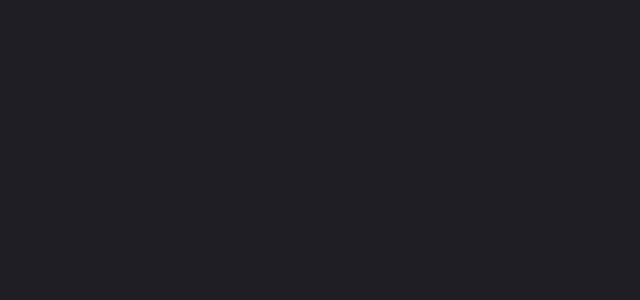
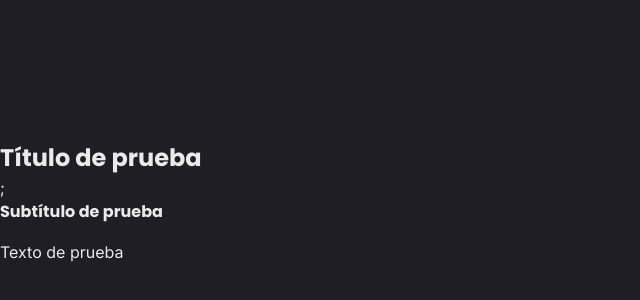
Before and after one commit to AbelMRuso/Portfolio, a React (Vite) app: page / in a window 1280 px wide. Shown: the part 190-490 px from the top of the page, without its empty margins (0-640 px from the left). Built offline with nearby package versions, Linux system fonts and the light colour scheme; a web font is replaced by a local one.

Commit message:
first commit

```diff
--- a/src/App.jsx
+++ b/src/App.jsx
@@ -1,3 +1,11 @@
-function App() {}
+import Hero from "./assets/components/Hero";
+
+function App() {
+    return (
+        <>
+            <Hero></Hero>
+        </>
+    );
+}
 
 export default App;
--- /dev/null
+++ b/src/assets/components/Hero.jsx
@@ -0,0 +1,10 @@
+function Hero() {
+    return (
+        <section>
+            <h1>Título de prueba</h1>;<h4>Subtítulo de prueba</h4>
+            <p>Texto de prueba</p>
+        </section>
+    );
+}
+
+export default Hero;
```
